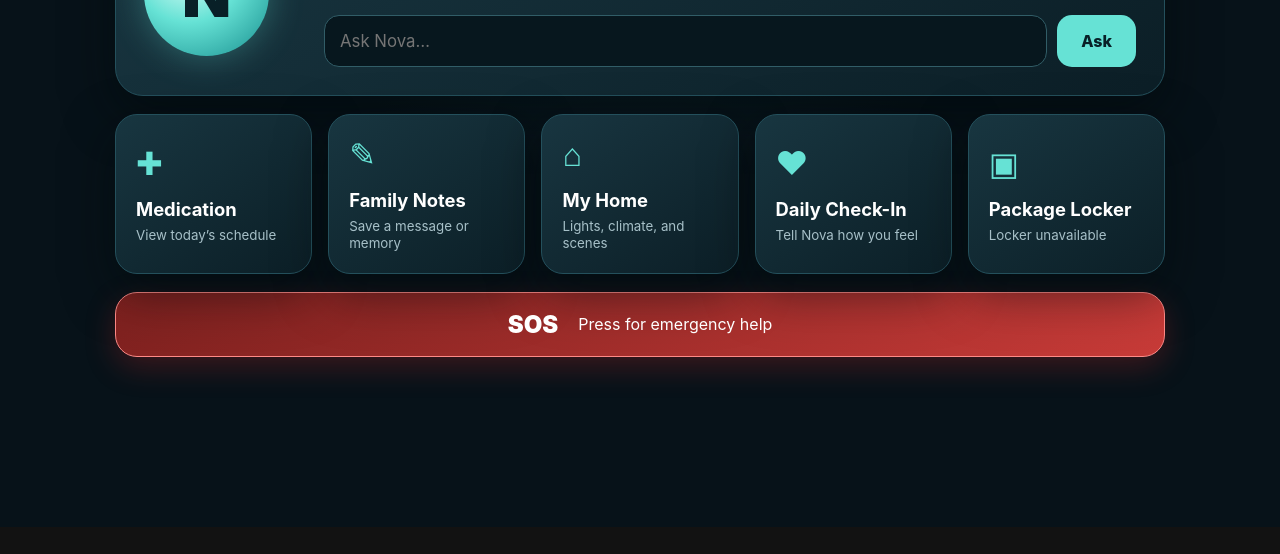
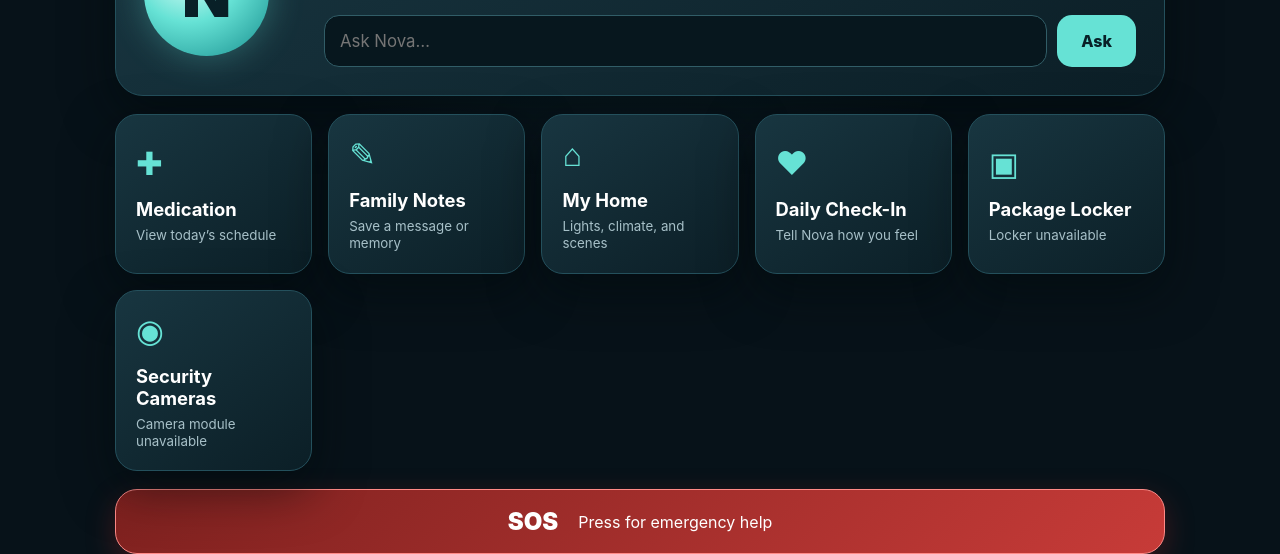
Before and after one commit to PistachioLemon/stunning-dollop, a plain HTML site: page web/index.html in a window 1280 px wide. Shown: the part 273-827 px from the top of the page. Before the commit the page ends 800 px from the top, so only its background shows below. Drawn offline with Linux system fonts and the light colour scheme; files that its build step writes are made by us from their sources; no server answers; files whose address does not match are found by name.

Commit message:
Complete protected sandbox: update web/index.html

```diff
--- a/web/index.html
+++ b/web/index.html
@@ -45,6 +45,9 @@
       <button class="tile package" id="packageBtn">
         <span class="icon">▣</span><strong>Package Locker</strong><small id="lockerStatus">Checking secure locker…</small>
       </button>
+      <button class="tile camera" id="cameraBtn">
+        <span class="icon">◉</span><strong>Security Cameras</strong><small id="cameraStatus">Checking camera system…</small>
+      </button>
     </section>
 
     <button class="sos" id="sosBtn"><span>SOS</span><small>Press for emergency help</small></button>
```
